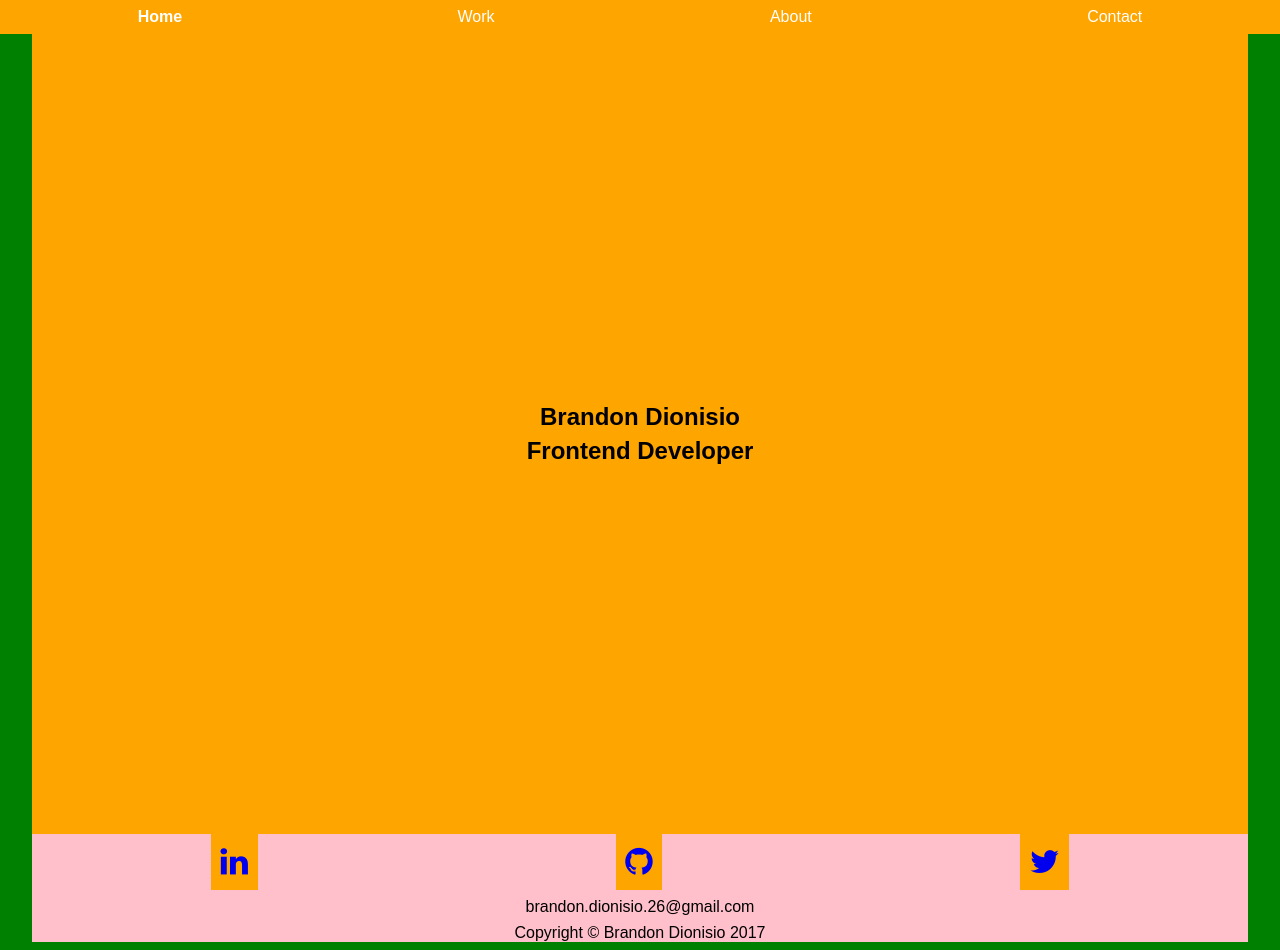
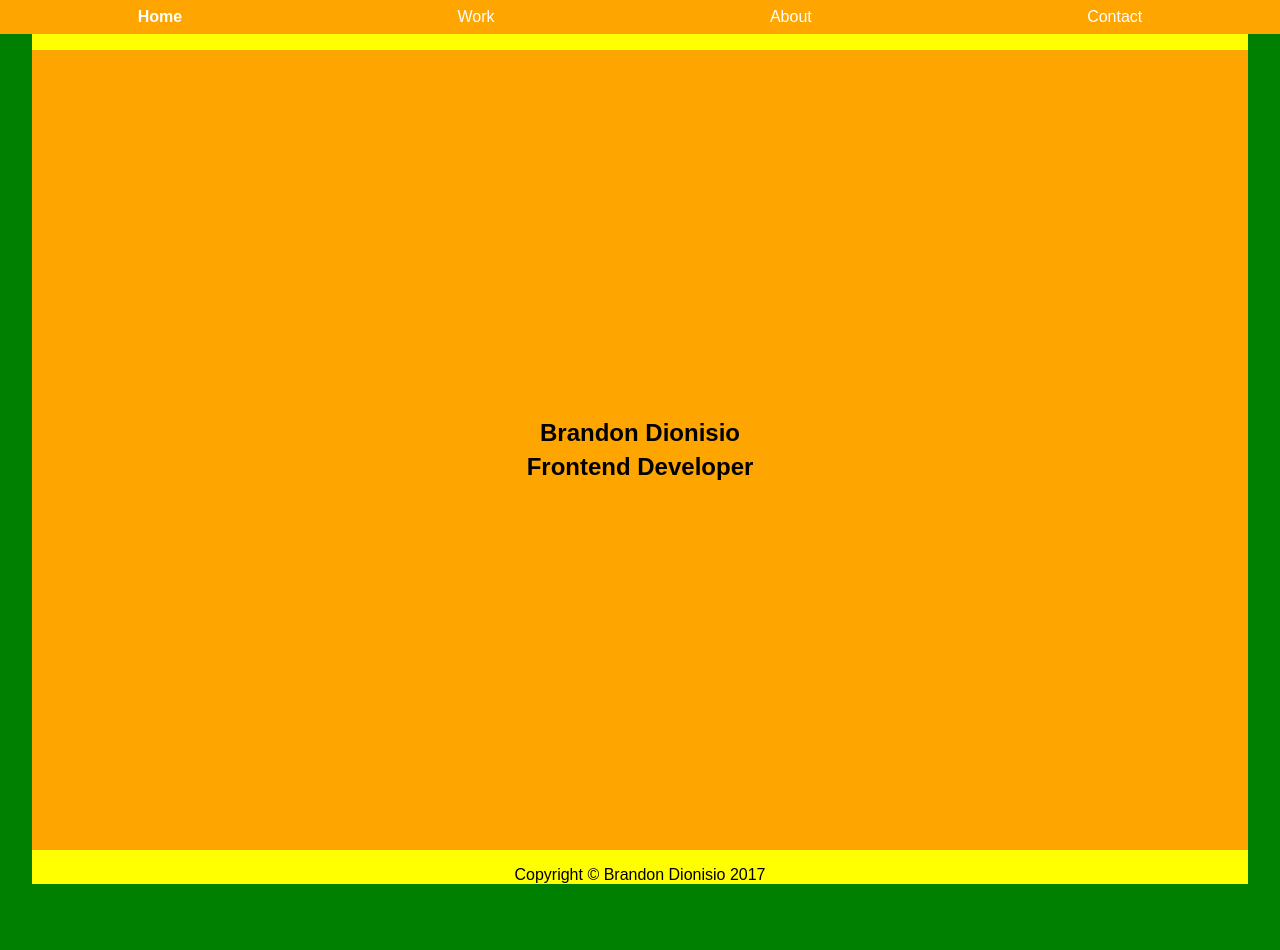
Before and after one commit to bd2187/portfolio, a React app: page / in a window 1280 px wide. After the commit the page ends 884 px from the top, so only its background shows below. Built offline with nearby package versions, Linux system fonts and the light colour scheme.

Commit message:
Delete Footer component. Place contents of that component inside Contact component. Instead of a footer component, place <p> in bottom of <Router> inside App component with Copyright info

```diff
--- a/app/components/App.js
+++ b/app/components/App.js
@@ -4,7 +4,6 @@ import Work from './Work';
 import About from './About';
 import Contact from './Contact';
 import Nav from './Nav';
-import Footer from './Footer';
 
 import {
   BrowserRouter as Router, Route,
@@ -24,7 +23,7 @@ class App extends Component {
             <Route path="/about" component={About}/>
             <Route path="/contact" component={Contact}/>
           </Switch>
-        <Footer />
+        <p className="footer">Copyright &copy; Brandon Dionisio 2017</p>
         </div>
       </Router>
     );
--- a/app/components/Contact.js
+++ b/app/components/Contact.js
@@ -1,11 +1,32 @@
 import React, { Component } from 'react';
+// const nodemailer = require('nodemailer');
 
-function Contact() {
-  return (
-    <div className="contact content">
-      <h1>Contact</h1>
-    </div>
-  );
+class Contact extends Component {
+  render() {
+    return (
+      <div className="contact content">
+        <ul className="contact-links">
+          <li>
+            <a href="#">
+              <i className="fa fa-linkedin" aria-hidden="true"></i>
+            </a>
+          </li>
+          <li>
+            <a href="#">
+              <i className="fa fa-github" aria-hidden="true"></i>
+            </a>
+          </li>
+          <li>
+            <a href="#">
+              <i className="fa fa-twitter" aria-hidden="true"></i>
+            </a>
+          </li>
+        </ul>
+      </div>
+    )
+
+  }
 }
 
+
 export default Contact;
--- a/app/components/Footer.js
+++ /dev/null
@@ -1,29 +0,0 @@
-import React from 'react';
-
-function Footer() {
-  return (
-    <div className="footer">
-      <ul className="footer-links">
-        <li>
-          <a href="#">
-            <i className="fa fa-linkedin" aria-hidden="true"></i>
-          </a>
-        </li>
-        <li>
-          <a href="#">
-            <i className="fa fa-github" aria-hidden="true"></i>
-          </a>
-        </li>
-        <li>
-          <a href="#">
-            <i className="fa fa-twitter" aria-hidden="true"></i>
-          </a>
-        </li>
-      </ul>
-      <p>{"brandon.dionisio.26@gmail.com"}</p>
-      <p>Copyright &copy; Brandon Dionisio 2017</p>
-    </div>
-  )
-}
-
-export default Footer;
--- a/app/styles/scss/main.scss
+++ b/app/styles/scss/main.scss
@@ -1,21 +1,4 @@
 @import  'normalize';
-
-* {
-  box-sizing: border-box;
-}
-
-body {
-  background: green;
-  padding-top: 34px;
-}
-
-h1, h2, h3, a, p {
-  margin: 0;
-}
-
-a {
-  text-decoration: none;
-}
 
 .container {
   background: yellow;
@@ -46,9 +29,7 @@ a {
     } // end a
   }
 
-  .active {
-    font-weight: bolder;
-  }
+  .active { font-weight: bolder; }
 }
 
 .banner {
@@ -89,9 +70,9 @@ a {
   margin: 0 auto;
 }
 
-.footer {
+.contact {
   background: pink;
-  .footer-links {
+  .contact-links {
     display: flex;
     justify-content: space-around;
     a {
@@ -101,20 +82,14 @@ a {
       padding: .3em;
     }
   }
-  p {
-    text-align: center;
-    margin: .5em 0;
-  }
+}
+
+.footer {
+  text-align: center;
 }
 
 .content {
-  min-height: calc(100vh - 108px);
+  // Sticky footer
+  min-height: calc(100vh - 18px);
+  padding: 1em 0;
 }
-
-
-
-.clearfix::after {
-  content: " ";
-  display: table;
-  clear: both;
-}
--- a/app/styles/scss/normalize.scss
+++ b/app/styles/scss/normalize.scss
@@ -440,3 +440,28 @@ th {
    padding: 0;
    list-style: none;
  }
+
+// ============= Default
+
+* {
+  box-sizing: border-box;
+}
+
+body {
+  background: green;
+  padding-top: 34px;
+}
+
+h1, h2, h3, a, p {
+  margin: 0;
+}
+
+a {
+  text-decoration: none;
+}
+
+.clearfix::after {
+  content: " ";
+  display: table;
+  clear: both;
+}
```
Also changed, not shown: app/styles/css/main.css.
